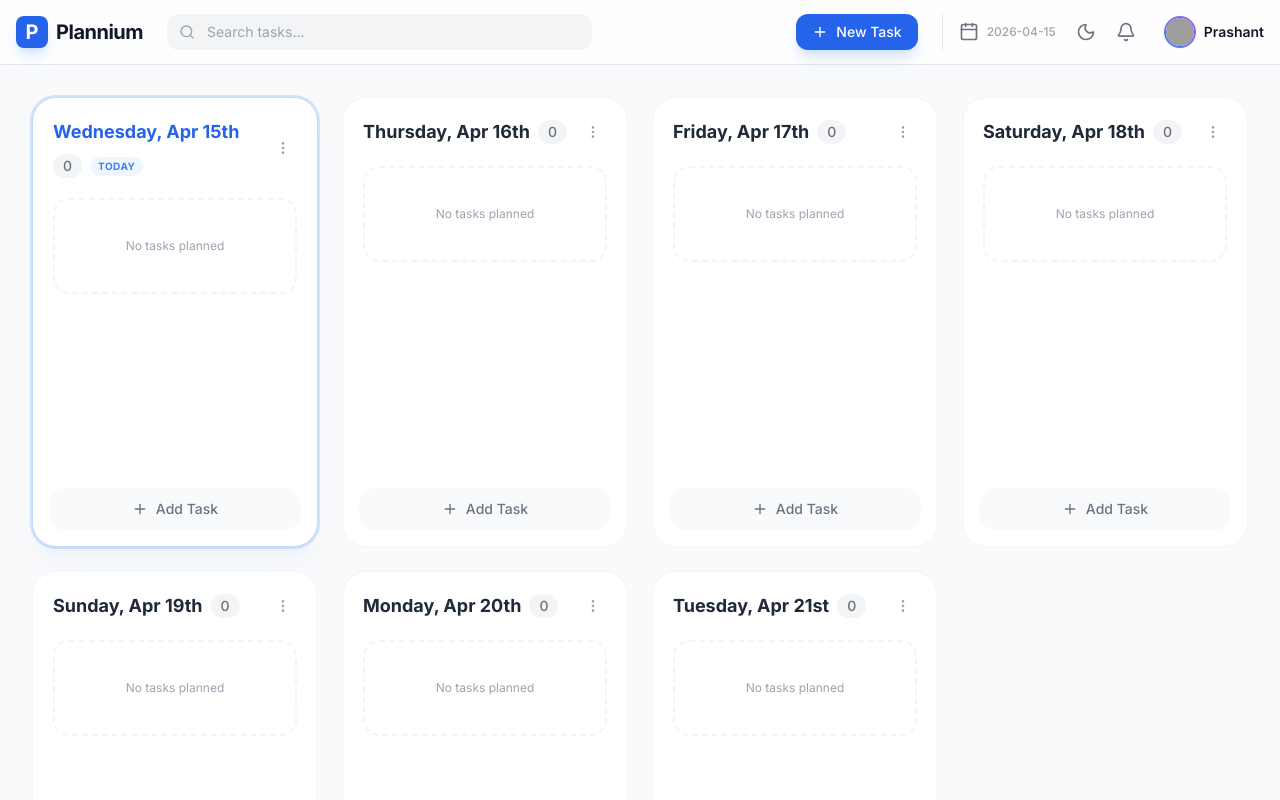
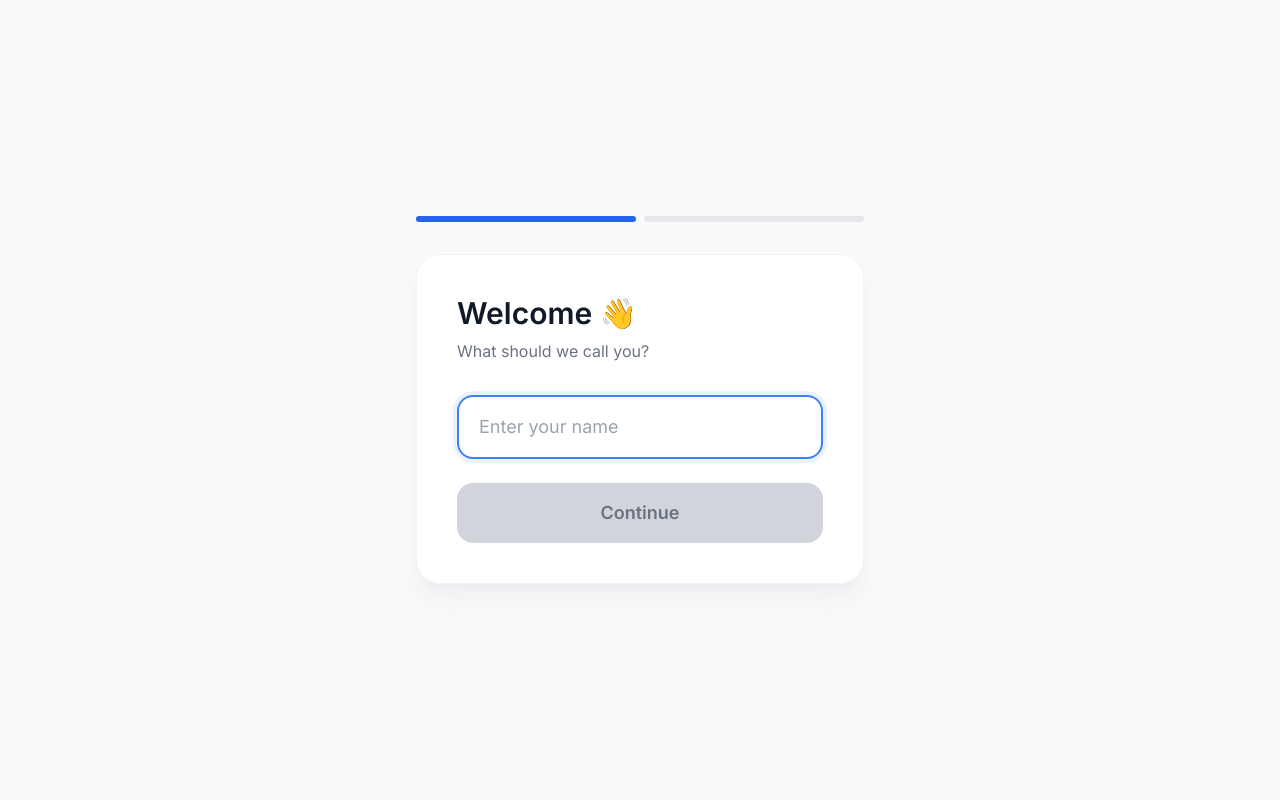
Before and after one commit to prashant-1012/daily-planner-app, a React (Vite) app: page / in a window 1280 px wide. Shown: the top 800 px of the page. Built offline with nearby package versions, Linux system fonts and the light colour scheme; grey boxes are pictures that could not be loaded.

Commit message:
added onboarding page

```diff
--- a/src/App.jsx
+++ b/src/App.jsx
@@ -1,24 +1,44 @@
-import React from 'react';
+import React, { useState, useEffect } from 'react';
 import Header from './components/Header';
 import { useDarkMode } from './hooks/useDarkMode';
-
 import CalendarGrid from './features/calendar/CalendarGrid';
+import Onboarding from './components/onboarding/Onboarding';
+import { getUserProfile } from './utils/userProfile';
 
 function App() {
   const [isDark, toggleDarkMode] = useDarkMode();
+  const [userProfile, setUserProfile] = useState(null);
+  const [isLoading, setIsLoading] = useState(true);
+
+  useEffect(() => {
+    const profile = getUserProfile();
+    setUserProfile(profile);
+    setIsLoading(false);
+  }, []);
+
+  const handleOnboardingComplete = (profile) => {
+    setUserProfile(profile);
+  };
+
+  if (isLoading) {
+    return null; // Don't flash onboarding if already setup
+  }
+
+  if (!userProfile) {
+    return <Onboarding onComplete={handleOnboardingComplete} />;
+  }
 
   return (
     <div className="min-h-screen bg-gray-50 dark:bg-gray-950 transition-colors duration-300">
       {/* Header component with dark mode toggle props */}
-      <Header isDark={isDark} toggleDarkMode={toggleDarkMode} />
+      <Header isDark={isDark} toggleDarkMode={toggleDarkMode} userProfile={userProfile} />
 
       {/* Main Content Area */}
-      <main className="max-w-[1600px] mx-auto px-4 md:px-8 py-8">
+      <main className="max-w-[1600px] mx-auto px-4 md:px-8 py-8 animate-in fade-in duration-500">
         <CalendarGrid />
       </main>
     </div>
   );
 }
 
-
 export default App;
--- a/src/components/Header.jsx
+++ b/src/components/Header.jsx
@@ -4,7 +4,7 @@ import { Search, Plus, Sun, Moon, Bell, X, Calendar } from 'lucide-react';
 import { setSearchFilter, setDateFilter } from '../features/tasks/taskSlice';
 
 
-const Header = ({ isDark, toggleDarkMode }) => {
+const Header = ({ isDark, toggleDarkMode, userProfile }) => {
   const dispatch = useDispatch();
   const searchFilter = useSelector((state) => state.tasks.filters.search);
   const dateFilter = useSelector((state) => state.tasks.filters.date);
@@ -104,14 +104,22 @@ const Header = ({ isDark, toggleDarkMode }) => {
           <div className="flex items-center gap-2 ml-1 cursor-pointer group">
             <div className="w-8 h-8 rounded-full bg-gradient-to-tr from-blue-500 to-purple-500 p-0.5 shadow-sm">
               <div className="w-full h-full rounded-full bg-white dark:bg-gray-900 flex items-center justify-center overflow-hidden">
-                <img
-                  src="https://api.dicebear.com/7.x/avataaars/svg?seed=Felix"
-                  alt="User Profile"
-                  className="w-full h-full object-cover"
-                />
+                {userProfile?.avatar ? (
+                  <img
+                    src={userProfile.avatar}
+                    alt="User Profile"
+                    className="w-full h-full object-cover"
+                  />
+                ) : (
+                  <span className="text-sm font-bold text-gray-500 dark:text-gray-400">
+                    {userProfile?.name?.charAt(0).toUpperCase() || 'P'}
+                  </span>
+                )}
               </div>
             </div>
-            <span className="hidden lg:block text-sm font-semibold dark:text-gray-200 group-hover:text-blue-600 transition-colors">Prashant</span>
+            <span className="hidden lg:block text-sm font-semibold dark:text-gray-200 group-hover:text-blue-600 transition-colors">
+              {userProfile?.name || 'Prashant'}
+            </span>
           </div>
         </div>
 
--- /dev/null
+++ b/src/components/onboarding/AvatarStep.jsx
@@ -0,0 +1,79 @@
+import React, { useState } from 'react';
+import { Upload, Check } from 'lucide-react';
+
+const AVATAR_SEEDS = [
+  'Felix', 'Aneka', 'Oliver', 'Mia', 'Jack', 'Lucy', 'Max', 'Luna'
+];
+
+const getDiceBearUrl = (seed) => `https://api.dicebear.com/7.x/avataaars/svg?seed=${seed}`;
+
+const AvatarStep = ({ avatar, setAvatar, onComplete }) => {
+  const [selectedSeed, setSelectedSeed] = useState(avatar || null);
+
+  const handleSelect = (seed) => {
+    const url = getDiceBearUrl(seed);
+    setSelectedSeed(url);
+    setAvatar(url);
+  };
+
+  const handleComplete = () => {
+    onComplete();
+  };
+
+  return (
+    <div className="w-full animate-in fade-in slide-in-from-right-8 duration-500">
+      <div className="mb-8">
+        <h2 className="text-2xl md:text-3xl font-semibold text-gray-900 dark:text-white mb-2">
+          Choose your avatar
+        </h2>
+        <p className="text-sm md:text-base text-gray-500 dark:text-gray-400">
+          Pick a predefined avatar or skip for now.
+        </p>
+      </div>
+
+      <div className="grid grid-cols-4 gap-3 md:gap-4 mb-8">
+        {AVATAR_SEEDS.map((seed) => {
+          const url = getDiceBearUrl(seed);
+          const isSelected = selectedSeed === url;
+          return (
+            <button
+              key={seed}
+              onClick={() => handleSelect(seed)}
+              className={`relative aspect-square rounded-2xl overflow-hidden border-2 transition-all duration-300 hover:scale-105 ${
+                isSelected
+                  ? 'border-blue-500 ring-4 ring-blue-500/20'
+                  : 'border-transparent bg-gray-100 dark:bg-gray-800/50 hover:bg-gray-200 dark:hover:bg-gray-800'
+              }`}
+            >
+              <img src={url} alt={seed} className="w-full h-full object-cover p-2" />
+              {isSelected && (
+                <div className="absolute top-1.5 right-1.5 w-5 h-5 bg-blue-500 rounded-full flex items-center justify-center shadow-lg">
+                  <Check className="w-3 h-3 text-white" />
+                </div>
+              )}
+            </button>
+          );
+        })}
+      </div>
+
+      {/* Upload Photo Option (Aesthetics only for now) */}
+      <button
+        className="w-full flex items-center justify-center gap-2 py-4 mb-8 text-sm font-medium text-gray-600 dark:text-gray-300 bg-gray-100 dark:bg-gray-800/50 rounded-2xl transition-all border-2 border-dashed border-gray-300 dark:border-gray-700 hover:border-blue-400 dark:hover:border-blue-500"
+      >
+        <Upload className="w-4 h-4" />
+        <span>Upload custom photo (coming soon)</span>
+      </button>
+
+      <div className="flex flex-col gap-3">
+        <button
+          onClick={handleComplete}
+          className="w-full bg-blue-600 hover:bg-blue-700 text-white rounded-2xl py-4 font-semibold text-lg transition-all duration-300 hover:scale-[0.98] active:scale-[0.95]"
+        >
+          {selectedSeed ? 'Finish Setup' : 'Skip & Finish'}
+        </button>
+      </div>
+    </div>
+  );
+};
+
+export default AvatarStep;
--- /dev/null
+++ b/src/components/onboarding/NameStep.jsx
@@ -0,0 +1,56 @@
+import React, { useEffect, useRef } from 'react';
+
+const NameStep = ({ name, setName, onContinue }) => {
+  const inputRef = useRef(null);
+
+  useEffect(() => {
+    // Auto-focus on load
+    if (inputRef.current) {
+      inputRef.current.focus();
+    }
+  }, []);
+
+  const handleSubmit = (e) => {
+    e.preventDefault();
+    if (name.trim()) {
+      onContinue();
+    }
+  };
+
+  return (
+    <div className="w-full animate-in fade-in slide-in-from-bottom-4 duration-500">
+      <div className="mb-8">
+        <h2 className="text-2xl md:text-3xl font-semibold text-gray-900 dark:text-white mb-2">
+          Welcome 👋
+        </h2>
+        <p className="text-sm md:text-base text-gray-500 dark:text-gray-400">
+          What should we call you?
+        </p>
+      </div>
+
+      <form onSubmit={handleSubmit} className="space-y-6">
+        <div>
+          <input
+            ref={inputRef}
+            type="text"
+            value={name}
+            onChange={(e) => setName(e.target.value)}
+            placeholder="Enter your name"
+            className="w-full bg-white dark:bg-gray-900 border-2 border-gray-200 dark:border-gray-800 rounded-2xl px-5 py-4 text-lg focus:border-blue-500 focus:ring-4 focus:ring-blue-500/10 dark:text-white outline-none transition-all"
+            maxLength={30}
+          />
+        </div>
+
+        <button
+          type="submit"
+          disabled={!name.trim()}
+          className="w-full bg-blue-600 hover:bg-blue-700 disabled:bg-gray-300 dark:disabled:bg-gray-800 disabled:text-gray-500 text-white rounded-2xl py-4 font-semibold text-lg transition-all duration-300 disabled:cursor-not-allowed hover:scale-[0.98] active:scale-[0.95]"
+        >
+          Continue
+        </button>
+      </form>
+    </div>
+  );
+};
+
+export default NameStep;
--- /dev/null
+++ b/src/components/onboarding/Onboarding.jsx
@@ -0,0 +1,53 @@
+import React, { useState } from 'react';
+import NameStep from './NameStep';
+import AvatarStep from './AvatarStep';
+import { saveUserProfile } from '../../utils/userProfile';
+
+const Onboarding = ({ onComplete }) => {
+  const [step, setStep] = useState(1); // 1 = Name, 2 = Avatar
+  const [name, setName] = useState('');
+  const [avatar, setAvatar] = useState(null);
+
+  const handleNameContinue = () => {
+    setStep(2);
+  };
+
+  const handleFinish = () => {
+    const profile = { name, avatar };
+    saveUserProfile(profile);
+    onComplete(profile);
+  };
+
+  return (
+    <div className="min-h-screen w-full flex items-center justify-center bg-gray-50 dark:bg-gray-950 p-6 transition-colors duration-300">
+      <div className="w-full max-w-md mx-auto">
+
+        {/* Step Indicator */}
+        <div className="flex gap-2 mb-8">
+          <div className={`h-1.5 flex-1 rounded-full transition-colors duration-500 ${step >= 1 ? 'bg-blue-600' : 'bg-gray-200 dark:bg-gray-800'}`} />
+          <div className={`h-1.5 flex-1 rounded-full transition-colors duration-500 ${step >= 2 ? 'bg-blue-600' : 'bg-gray-200 dark:bg-gray-800'}`} />
+        </div>
+
+        {/* Form Container */}
+        <div className="bg-white dark:bg-gray-900 rounded-3xl p-8 sm:p-10 shadow-xl shadow-gray-200/50 dark:shadow-black/20 border border-gray-100 dark:border-gray-800">
+          {step === 1 && (
+            <NameStep
+              name={name}
+              setName={setName}
+              onContinue={handleNameContinue}
+            />
+          )}
+          {step === 2 && (
+            <AvatarStep
+              avatar={avatar}
+              setAvatar={setAvatar}
+              onComplete={handleFinish}
+            />
+          )}
+        </div>
+      </div>
+    </div>
+  );
+};
+
+export default Onboarding;
--- /dev/null
+++ b/src/utils/userProfile.js
@@ -0,0 +1,21 @@
+const USER_PROFILE_KEY = 'userProfile';
+
+export const getUserProfile = () => {
+  try {
+    const data = localStorage.getItem(USER_PROFILE_KEY);
+    return data ? JSON.parse(data) : null;
+  } catch (error) {
+    console.error('Failed to parse user profile from localStorage:', error);
+    return null;
+  }
+};
+
+export const saveUserProfile = (profile) => {
+  try {
+    localStorage.setItem(USER_PROFILE_KEY, JSON.stringify(profile));
+    return true;
+  } catch (error) {
+    console.error('Failed to save user profile to localStorage:', error);
+    return false;
+  }
+};
```
